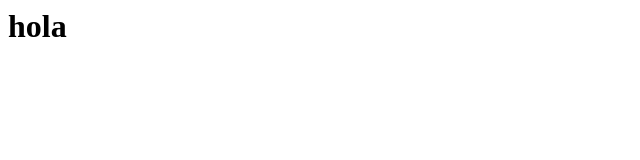
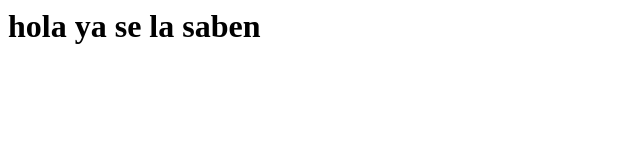
Before and after one commit to StephanoIlizaliturru/ch22, a plain HTML site: page web01/index.html in a window 1280 px wide. Shown: the whole page, without its empty margins (0-640 px from the left). Drawn offline with Linux system fonts and the light colour scheme.

Commit message:
Update index.html
ya se la saben

```diff
--- a/web01/index.html
+++ b/web01/index.html
@@ -3,6 +3,6 @@
 <head>
 </head>
 <body>
-  <h1> hola </h1>
+  <h1> hola ya se la saben </h1>
 </body>
 </html>
```
